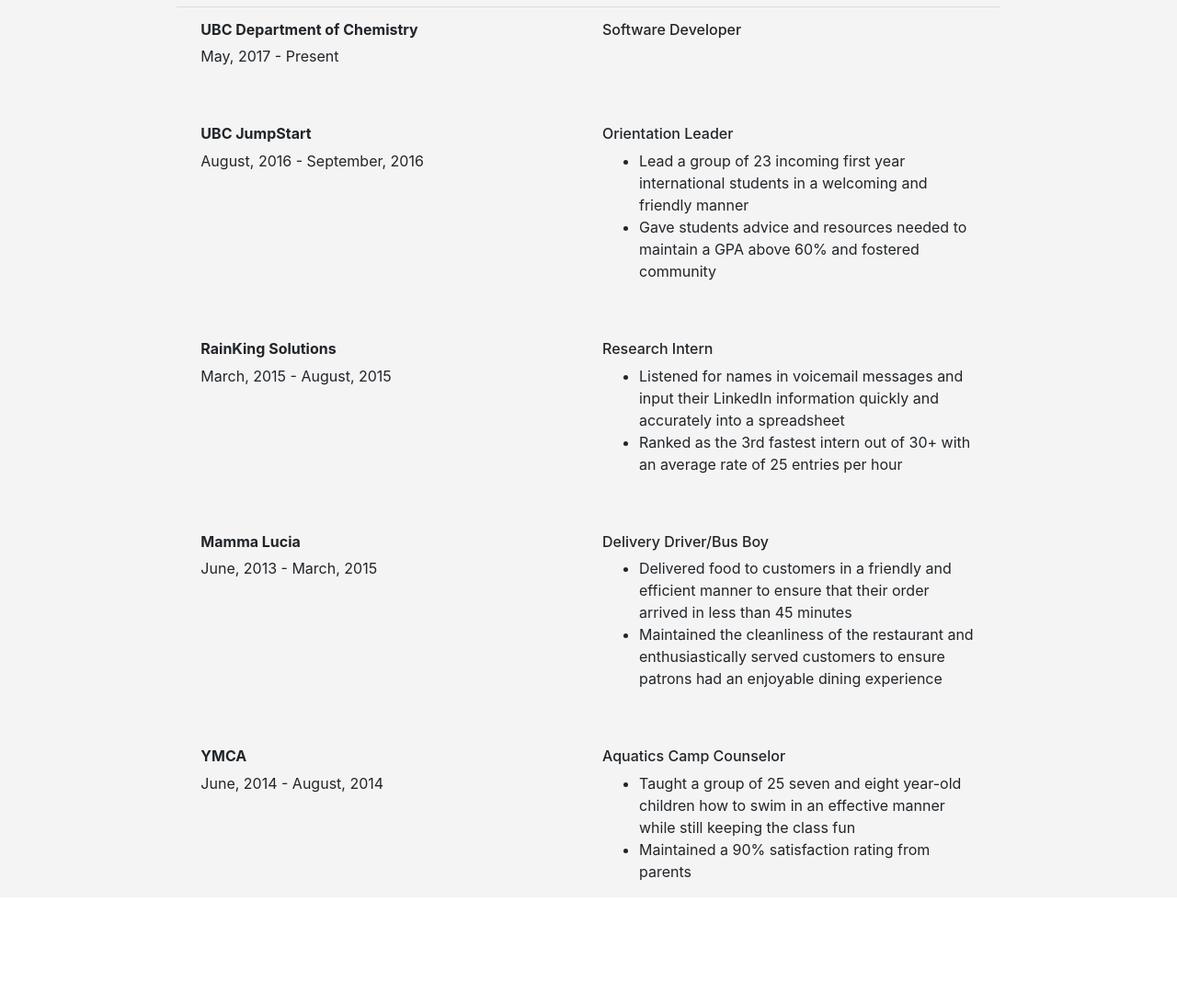
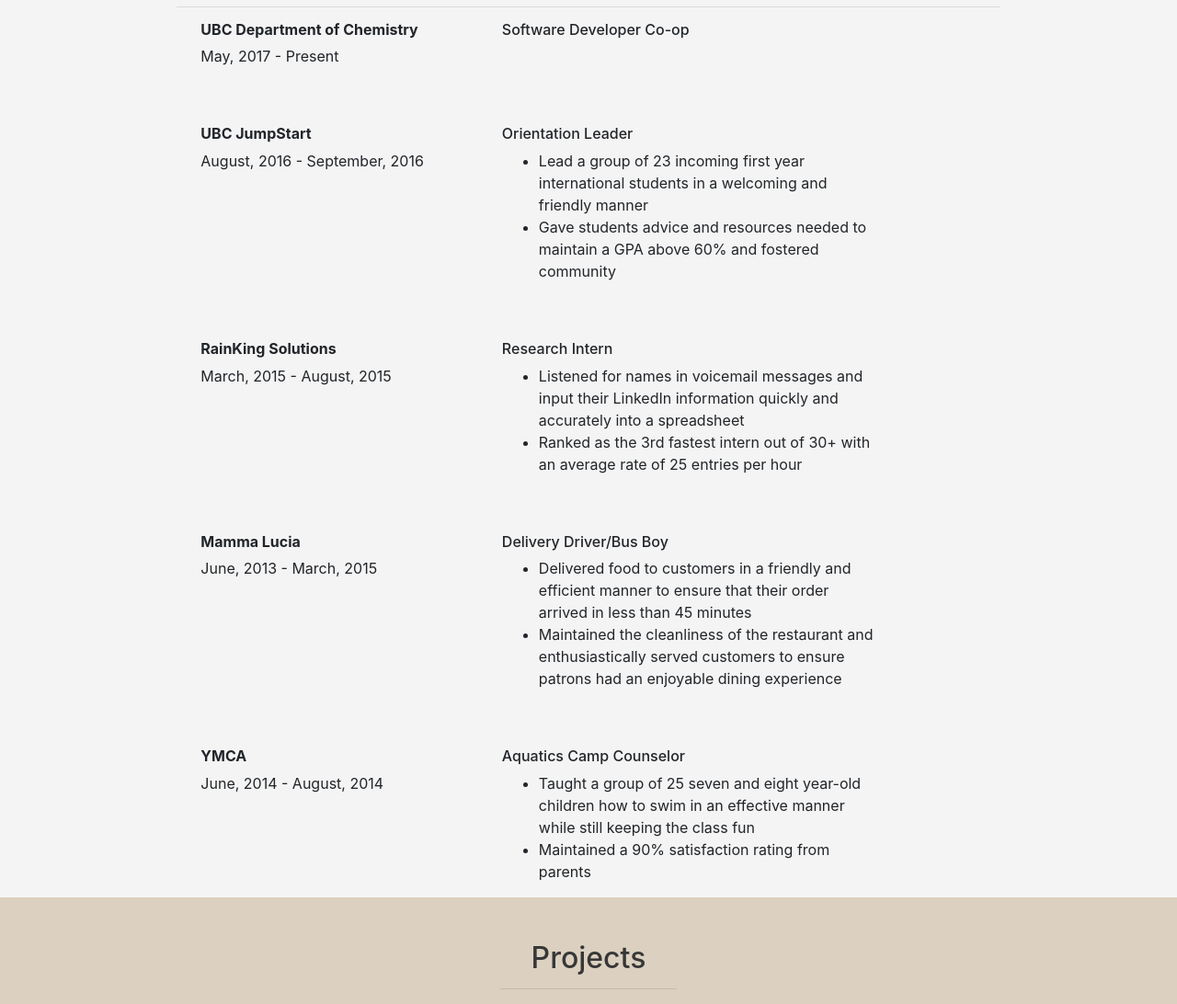
Before and after one commit to cormacjmollitor/Resume-For-Cormac-Mollitor, a website: page index.html in a window 1280 px wide. Shown: the part 2600-3692 px from the top of the page at 92% size. Before the commit the page ends 3576 px from the top, so only its background shows below. Drawn offline with nearby package versions, Linux system fonts and the light colour scheme.

Commit message:
Added projects section and some comments for code suggestions

```diff
--- a/index.html
+++ b/index.html
@@ -108,6 +108,7 @@
       </div>
     </div>
 
+    <!--Make it so hovering over skill also makes it pop up a bit-->
     <div class="skills">
   	  <div class="row">
   	    <div class="col-xl-12">
@@ -181,7 +182,7 @@
           <hr width="30%">
           <p class="blurb">I currently work as a Software Developer Co-Op for the UBC Department of Chemistry.</p>
           <p class="blurb">I will be available for new work starting on May 1, 2018</p>
-          <hr width="70%"><!--Futz around with this width once you figure out the whole blurb--><!--Also figure out proper spacing so these have equal ends over the main sections-->
+          <hr width="70%"><!--Consider placing everything in a container so that the spacing works out--><!--Also figure out proper spacing so these have equal ends over the main sections-->
         </div>
       </div>
       <div class="row">
@@ -190,9 +191,8 @@
           <h6 class="work-name"><b>UBC Department of Chemistry</b></h6>
           <p class="duration">May, 2017 - Present</p>
         </div>
-        <div class="col-xl-1"></div>
         <div class="col-xl-4">
-          <h6>Software Developer</h6>
+          <h6>Software Developer Co-op</h6>
           <p></p><!--PUT DESCRIPTION HERE WITH LINES SEPERATED USING <br>-->
         </div>
       </div>
@@ -203,7 +203,6 @@
           <h6 class="work-name"><b>UBC JumpStart</b></h6>
           <p class="duration">August, 2016 - September, 2016</p>
         </div>
-        <div class="col-xl-1"></div>
         <div class="col-xl-4">
           <h6>Orientation Leader</h6>
           <ul>
@@ -219,7 +218,6 @@
           <h6 class="work-name"><b>RainKing Solutions</b></h6>
           <p class="duration">March, 2015 - August, 2015</p>
         </div>
-        <div class="col-xl-1"></div>
         <div class="col-xl-4">
           <h6>Research Intern</h6>
           <ul>
@@ -235,7 +233,6 @@
           <h6 class="work-name"><b>Mamma Lucia</b></h6>
           <p class="duration">June, 2013 - March, 2015</p>
         </div>
-        <div class="col-xl-1"></div>
         <div class="col-xl-4">
           <h6>Delivery Driver/Bus Boy</h6>
           <ul>
@@ -251,7 +248,6 @@
           <h6 class="work-name"><b>YMCA</b></h6>
           <p class="duration">June, 2014 - August, 2014</p>
         </div>
-        <div class="col-xl-1"></div>
         <div class="col-xl-4">
           <h6>Aquatics Camp Counselor</h6>
           <ul>
@@ -261,5 +257,15 @@
         </div>
       </div>
     </div>
+
+    <div class="projects">
+      <div class="row">
+        <div class="col-xl-12">
+          <br><br>
+          <h2 class="projects-title projects-header">Projects</h2>
+          <hr width="15%">
+        </div>
+      </div>
+    </div>
   </body>
 </html>
--- a/mystyle.css
+++ b/mystyle.css
@@ -110,3 +110,15 @@
 .work-experience-header{
     color: #C0B283;
 }
+
+.projects{
+    background-color: #DCD0C0;
+}
+
+.projects-title{
+    text-align: center;
+}
+
+.projects-header{
+    color: #373737;
+}
```
